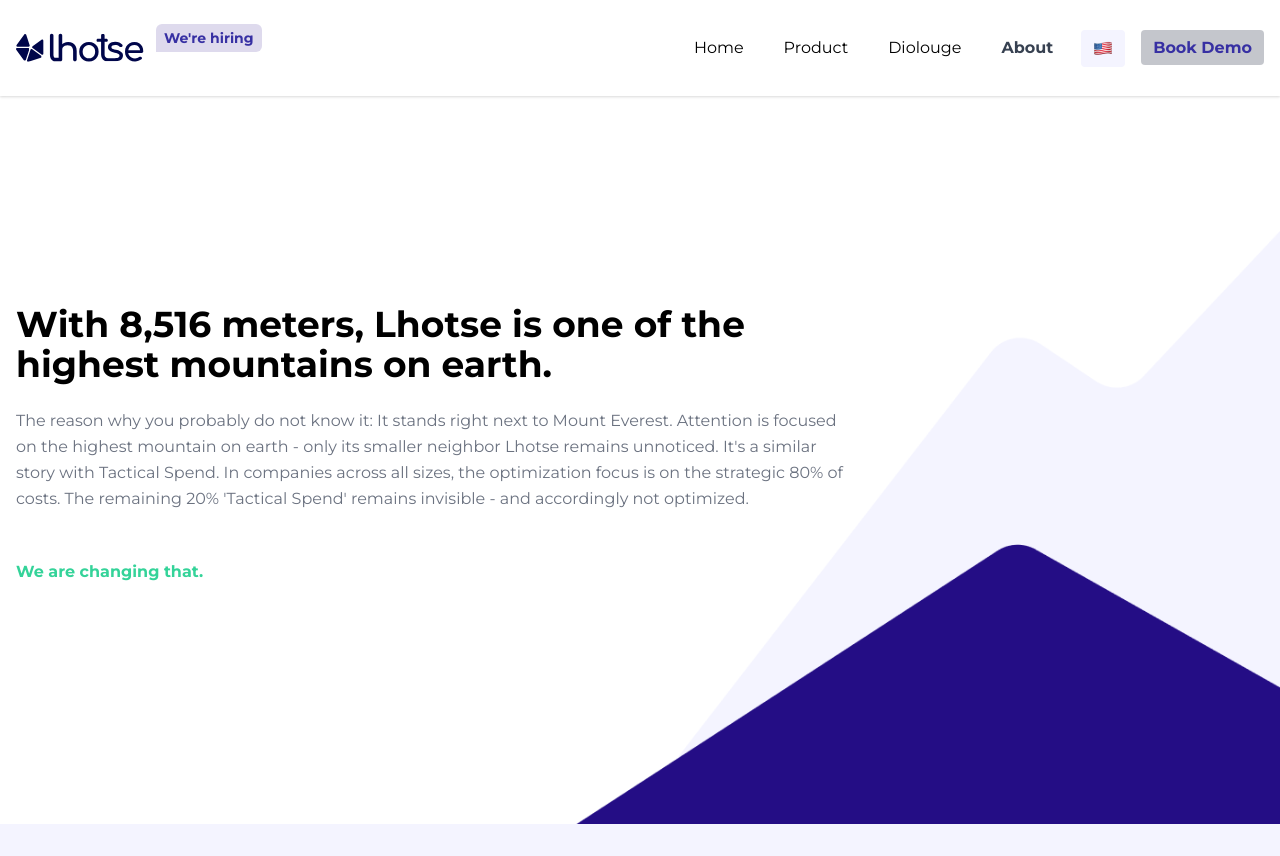
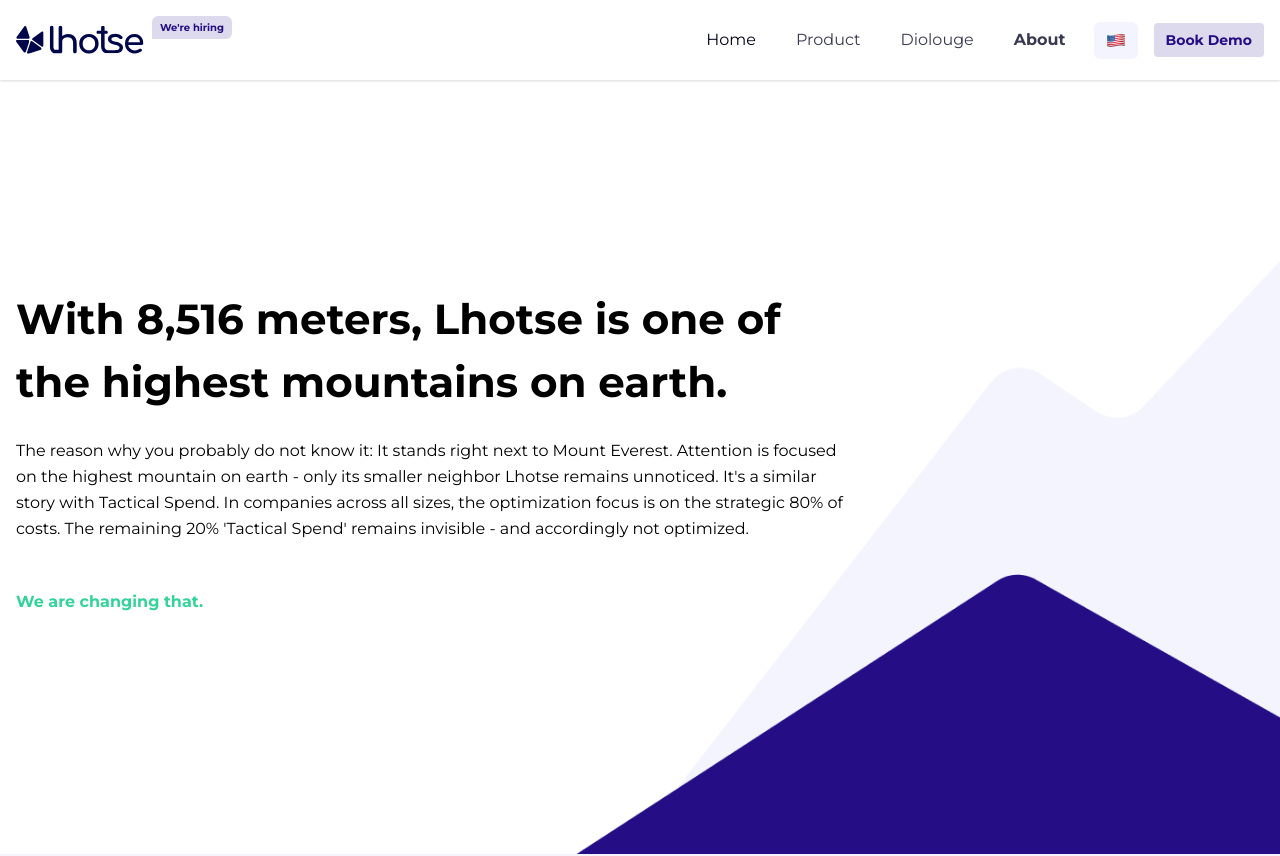
Before and after one commit to akib1997/lhoste, a Next.js app: page /about in a window 1280 px wide. Shown: the top 856 px of the page. Built offline with nearby package versions, Linux system fonts and the light colour scheme.

Commit message:
fix 10 issue from the graphics designer feedback

```diff
--- a/components/HomePage/Banner.js
+++ b/components/HomePage/Banner.js
@@ -1,24 +1,23 @@
 import Link from "next/link";
-import Image from "next/image";
 import AllTab from "./Tabs";
 import Container from "../Layout/Container";
 
 export default function Banner() {
   return (
     <>
-      <section className="mt-32 relative">
+      <section className="mt-32 relative bg-white">
         <Container>
-          <div className="text-center sm:w-3/4 mx-auto relative z-10">
-            <h1 className="text-3xl md:text-5xl black-color font-bold mb-4">
+          <div className="text-center md:max-w-[970px] mx-auto relative z-10">
+            <h1 className="text-3xl md:text-4xl text-colorOne font-bold mb-5">
               The smarter way to manage tactical spend{" "}
             </h1>
-            <p className="text-gray-500 text-xl">
+            <p className="text-colorTwo text-xl">
               Lhotse helps you optimize the costs you're not looking at. By
               taking the hassle out of indirect spend - bein intuitive to use
               and simple to integrate with your existing systems.
             </p>
             <Link href="/">
-              <a className="btn-bg text-white inline-block px-8 md:px-16 py-4 rounded-md mt-12 font-bold">
+              <a className="btn-bg text-white inline-block px-8 md:px-16 py-4 rounded-md mt-12 font-bold tracking-wider">
                 Book Demo
               </a>
             </Link>
--- a/components/HomePage/Tabs.js
+++ b/components/HomePage/Tabs.js
@@ -44,7 +44,7 @@ export default function AllTab() {
   ];
   return (
     <>
-      <div className="shadow-xl rounded-2xl py-12 md:py-20 bg-white relative z-50 top-32">
+      <div className="shadow-xl rounded-2xl py-12 md:py-20 bg-white relative z-40 top-32">
         <Tabs>
           {tabData.map((data) => (
             <TabPanel key={data.id}>
@@ -58,7 +58,7 @@ export default function AllTab() {
                 </div>
                 <div className="lg:w-1/2 lg:pr-12">
                   <h3 className="text-3xl font-bold mb-4">{data.title}</h3>
-                  <p>{data.text}</p>
+                  <p className="text-lg text-colorTwo">{data.text}</p>
                 </div>
               </div>
             </TabPanel>
--- a/components/HomePage/ValuePropositions.js
+++ b/components/HomePage/ValuePropositions.js
@@ -57,7 +57,7 @@ export default function ValuePropositions() {
                       {" "}
                       {item.head}{" "}
                     </h6>
-                    <p className="text-gray-400"> {item.text} </p>
+                    <p className="text-colorTwoy-400"> {item.text} </p>
                   </div>
                 </div>
               ))}
--- a/components/Layout/Navigation.js
+++ b/components/Layout/Navigation.js
@@ -12,28 +12,37 @@ export default function Header() {
   };
 
   return (
-    <header className="bg-white">
-      <nav className="shadow py-3 sm:py-6">
+    <header className="bg-white sticky top-0 left-0 w-full z-50">
+      <nav className="shadow py-3 sm:py-5">
         <Container>
           <div className="relative lg:flex items-center justify-between">
             <div className="flex items-center">
               <div className="flex">
-                <img
-                  src={`/assets/logo.svg`}
-                  alt="logo"
-                  className="h-12 sm:w-32 w-24 self-end"
-                />
-                <div
-                  className="self-start text-xs sm:text-sm sm:px-2 px-1 ml-3 sm:py-1 font-bold text-indigo-800 rounded-md rounded-bl-none"
-                  style={{ backgroundColor: "rgba(36, 13, 133, 0.15)" }}
+                <a
+                  href="https://lhotse.jobs.personio.de/"
+                  target="_blank"
+                  className="block"
+                >
+                  <img
+                    src={`/assets/logo.svg`}
+                    alt="logo"
+                    className="h-8 sm:w-32 w-24 self-end"
+                  />
+                </a>
+                <span
+                  className="self-start sm:px-2 px-1 ml-2 sm:py-1 font-bold text-colorThree rounded-md rounded-bl-none -mt-2"
+                  style={{
+                    backgroundColor: "rgba(36, 13, 133, 0.15)",
+                    fontSize: "10px",
+                  }}
                 >
                   We're hiring
-                </div>
+                </span>
               </div>
               <div className="ml-auto flex items-center lg:hidden">
                 <button
                   type="button"
-                  className="focus:outline-none inline-flex items-center justify-center rounded-md text-gray-400"
+                  className="focus:outline-none inline-flex items-center justify-center rounded-md text-colorTwoy-400"
                   onClick={handleMenu}
                 >
                   <svg
@@ -85,9 +94,9 @@ export default function Header() {
                       className={`
                         ${
                           router.pathname == "/"
-                            ? "font-bold text-gray-700"
+                            ? "font-bold text-colorSeven"
                             : "font-normal"
-                        } px-3 py-2 md:ml-2 xl:ml-4 hover:text-gray-700 transition-all block`}
+                        } px-3 py-2 md:ml-2 xl:ml-4 text-colorSeven transition-all block`}
                     >
                       Home
                     </a>
@@ -99,10 +108,10 @@ export default function Header() {
                     <a
                       className={`
                         ${
-                          router.pathname == "/product"
-                            ? "font-bold text-gray-700"
+                          router.pathname === "/product"
+                            ? "font-bold text-colorSeven"
                             : "font-normal"
-                        } px-3 py-2 md:ml-2 xl:ml-4 hover:text-gray-700 transition-all block`}
+                        } px-3 py-2 md:ml-2 xl:ml-4 text-colorSix transition-all block`}
                     >
                       Product
                     </a>
@@ -114,9 +123,9 @@ export default function Header() {
                       className={`
                         ${
                           router.pathname == "/diolouge"
-                            ? "font-bold text-gray-700"
+                            ? "font-bold text-colorSeven"
                             : "font-normal"
-                        } px-3 py-2 md:ml-2 xl:ml-4 hover:text-gray-700 transition-all block`}
+                        } px-3 py-2 md:ml-2 xl:ml-4 text-colorSix transition-all block`}
                     >
                       Diolouge
                     </a>
@@ -128,9 +137,9 @@ export default function Header() {
                       className={`
                         ${
                           router.pathname == "/about"
-                            ? "font-bold text-gray-700"
+                            ? "font-bold text-colorSeven"
                             : "font-normal"
-                        } px-3 py-2 md:ml-2 xl:ml-4 hover:text-gray-700 transition-all block`}
+                        } px-3 py-2 md:ml-2 xl:ml-4 text-colorSix transition-all block`}
                     >
                       About
                     </a>
@@ -138,17 +147,17 @@ export default function Header() {
                 </li>
                 <li className="lg:pb-0 pb-3">
                   <Link href="/">
-                    <a
-                      className="px-3 rounded py-2 md:ml-2 xl:ml-4 font-normal transition-all inline-block md:block"
-                      style={{ backgroundColor: "#F4F4FF" }}
-                    >
+                    <a className="px-3 rounded-md py-2 md:ml-2 xl:ml-4 font-normal transition-all inline-block md:block bg-colorFive">
                       <img src="./assets/us.png" alt="us" />
                     </a>
                   </Link>
                 </li>
                 <li className="lg:pb-0 pb-3">
                   <Link href="/">
-                    <a className="px-3 py-2 md:ml-4 font-bold text-indigo-800 bg-gray-500 bg-opacity-40 transition-all rounded capitalize">
+                    <a
+                      className="px-3 py-2 md:ml-4 font-bold text-colorThree transition-all rounded capitalize text-sm"
+                      style={{ backgroundColor: "rgba(36, 13, 133, 0.15)" }}
+                    >
                       Book demo
                     </a>
                   </Link>
--- a/package.json
+++ b/package.json
@@ -22,6 +22,7 @@
     "remark-html": "^13.0.1"
   },
   "devDependencies": {
+    "@tailwindcss/jit": "^0.1.18",
     "autoprefixer": "^10.2.6",
     "postcss": "^8.3.5",
     "tailwindcss": "^2.2.4"
--- a/pages/about.js
+++ b/pages/about.js
@@ -67,7 +67,7 @@ export default function about() {
               With 8,516 meters, Lhotse is one of the highest mountains on
               earth.{" "}
             </h1>
-            <p className="mb-12 leading-relaxed text-gray-500">
+            <p className="mb-12 leading-relaxed text-colorTwoy-500">
               The reason why you probably do not know it: It stands right next
               to Mount Everest. Attention is focused on the highest mountain on
               earth - only its smaller neighbor Lhotse remains unnoticed. It's a
--- a/postcss.config.js
+++ b/postcss.config.js
@@ -1,6 +1,6 @@
 module.exports = {
   plugins: {
-    tailwindcss: {},
+    "@tailwindcss/jit": {},
     autoprefixer: {},
   },
-}
+};
--- a/styles/globals.css
+++ b/styles/globals.css
@@ -1,11 +1,8 @@
-@import url("https://fonts.googleapis.com/css2?family=Montserrat:wght@300;400;600;700&display=swap");
-/* @import "tailwindcss/base";
-@import "tailwindcss/components";
-@import "tailwindcss/utilities"; */
-
+@import url("https://fonts.googleapis.com/css2?family=Montserrat:wght@300;400;500;600;700;800;900&display=swap");
 @tailwind base;
 @tailwind components;
 @tailwind utilities;
+@tailwind variants;
 
 html,
 body {
--- a/tailwind.config.js
+++ b/tailwind.config.js
@@ -3,13 +3,22 @@ module.exports = {
   purge: ["./pages/**/*.{js,ts,jsx,tsx}", "./components/**/*.{js,ts,jsx,tsx}"],
   darkMode: "class", // or 'media' or 'class'
   theme: {
-    // fontSize: {
-    //   "4xl": "2.625rem",
-    // },
     extend: {
       colors: {
-        main: "#00064A",
-        gra: "#696987",
+        colorOne: "#00064A",
+        colorTwo: "#696987",
+        colorThree: "#240D85",
+        colorFour: "#240D85",
+        colorFive: "#F4F4FF",
+        colorSix: "#393951",
+        colorSeven: "#000218",
+      },
+      opacity: {
+        15: "0.15",
+      },
+      fontSize: {
+        "4xl": "42px",
+        xl: "22px",
       },
     },
   },
```
Also changed, not shown: components/Layout/Footer.js (+5 -5 lines), pages/blog/[slug].js (+8 -8 lines), pages/product.js (+14 -14 lines), public/assets/🇺🇸.png (added), 1 other file (tests, documents, lock files or other folders).
